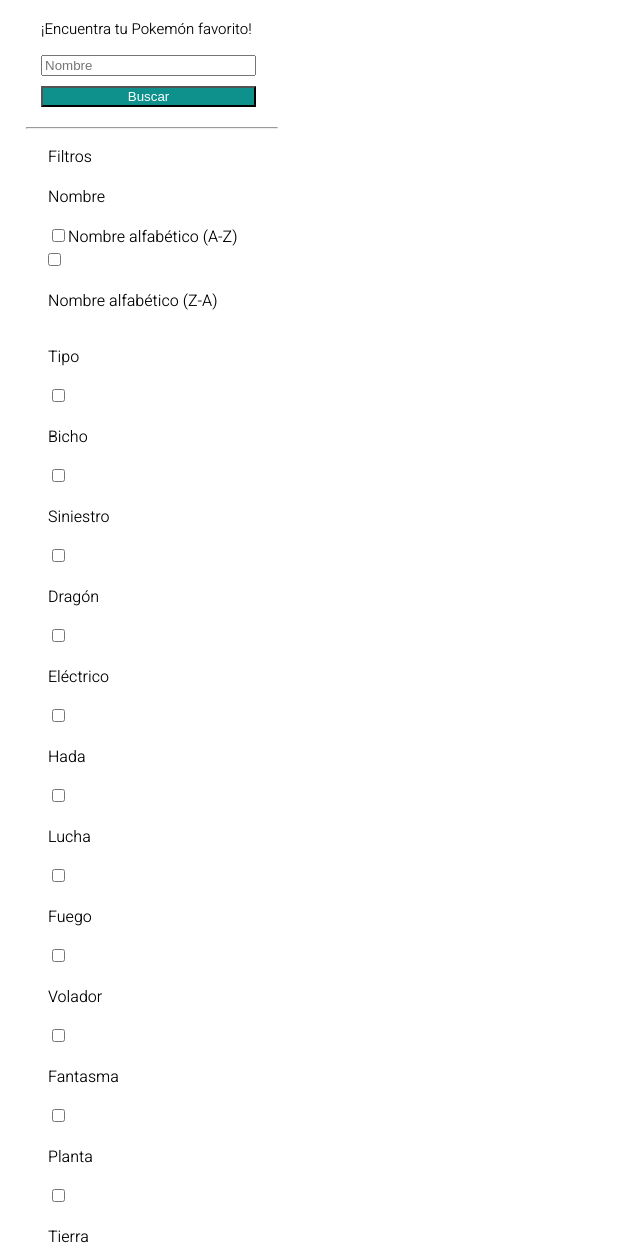
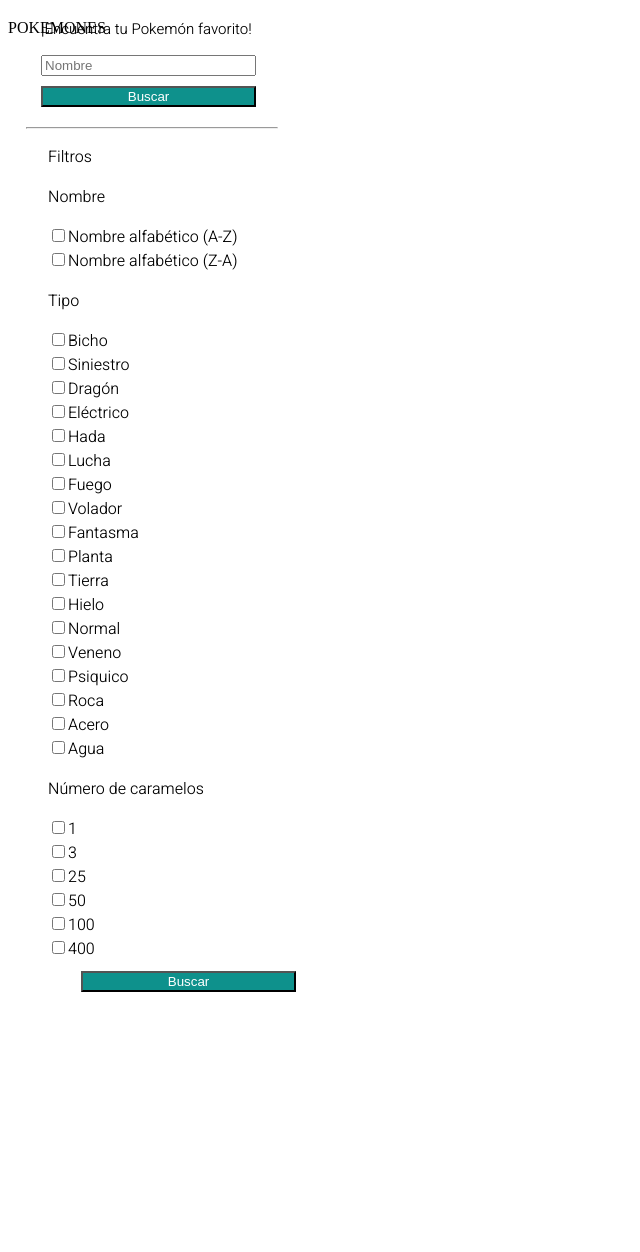
Before and after one commit to eirabm/CDMX010-data-lovers, a plain HTML site: page index.html in a window 1280 px wide. Shown: the part 158-1410 px from the top of the page, without its empty margins (0-640 px from the left). After the commit the page ends 1167 px from the top, so only its background shows below. Drawn offline with Linux system fonts and the light colour scheme.

Commit message:
Interfaz casi lista

```diff
--- a/index.html
+++ b/index.html
@@ -44,45 +44,153 @@
           <ul>
             <li><p>Filtros</p></li>
             <li><p>Nombre</p></li>
+
             <div class="alphabet">
             <li><input type="checkbox"></li>
             <p class="az">Nombre alfabético (A-Z)</p>
             </div>
+
             <div class="alphabet">
-            <li><input type="checkbox" class="az"><p>Nombre alfabético (Z-A)</p></li>
+            <li><input type="checkbox"></li>
+            <p class="az">Nombre alfabético (Z-A)</p>
             </div>
-            <li><p>Tipo</p></li>
-            <li><input type="checkbox"><p>Bicho</p></li>
-            <li><input type="checkbox"><p>Siniestro</p></li>
-            <li><input type="checkbox"><p>Dragón</p></li>
-            <li><input type="checkbox"><p>Eléctrico</p></li>
-            <li><input type="checkbox"><p>Hada</p></li>
-            <li><input type="checkbox"><p>Lucha</p></li>
-            <li><input type="checkbox"><p>Fuego</p></li>
-            <li><input type="checkbox"><p>Volador</p></li>
-            <li><input type="checkbox"><p>Fantasma</p></li>
-            <li><input type="checkbox"><p>Planta</p></li>
-            <li><input type="checkbox"><p>Tierra</p></li>
-            <li><input type="checkbox"><p>Hielo</p></li>
-            <li><input type="checkbox"><p>Normal</p></li>
-            <li><input type="checkbox"><p>Veneno</p></li>
-            <li><input type="checkbox"><p>Psiquico</p></li>
-            <li><input type="checkbox"><p>Roca</p></li>
-            <li><input type="checkbox"><p>Acero</p></li>
-            <li><input type="checkbox"><p>Agua</p></li>
+
+            <li><p >Tipo</p></li>
+
+            <div class="alphabet">
+            <li><input type="checkbox"></li>
+            <p class="az">Bicho</p>
+            </div>
+
+            <div class="alphabet">
+            <li><input type="checkbox"></li>
+            <p class="az">Siniestro</p>
+            </div>
+
+            <div class="alphabet">
+            <li><input type="checkbox"></li>
+            <p class="az">Dragón</p>
+            </div>
+
+            <div class="alphabet">
+            <li><input type="checkbox"></li>
+            <p class="az">Eléctrico</p>
+            </div>
+
+            <div class="alphabet">
+            <li><input type="checkbox"></li>
+            <p class="az">Hada</p>
+            </div>
+
+            <div class="alphabet">
+            <li><input type="checkbox"></li>
+            <p class="az">Lucha</p>
+            </div>
+
+            <div class="alphabet">
+            <li><input type="checkbox"></li>
+            <p class="az">Fuego</p>
+            </div>
+
+            <div class="alphabet">
+            <li><input type="checkbox"></li>
+            <p class="az">Volador</p>
+            </div>
+
+            <div class="alphabet">
+            <li><input type="checkbox"></li>
+            <p class="az">Fantasma</p>
+            </div>
+
+            <div class="alphabet">
+            <li><input type="checkbox"></li>
+            <p class="az">Planta</p>
+            </div>
+
+            <div class="alphabet">
+            <li><input type="checkbox"></li>
+            <p class="az">Tierra</p>
+            </div>
+
+            <div class="alphabet">
+            <li><input type="checkbox"></li>
+            <p class="az">Hielo</p>
+            </div>
+
+            <div class="alphabet">
+            <li><input type="checkbox"></li>
+            <p class="az">Normal</p>
+            </div>
+
+            <div class="alphabet">
+            <li><input type="checkbox"></li>
+            <p class="az">Veneno</p>
+            </div>
+
+            <div class="alphabet">
+            <li><input type="checkbox"></li>
+            <p class="az">Psiquico</p>
+            </div>
+
+            <div class="alphabet">
+            <li><input type="checkbox"></li>
+            <p class="az">Roca</p>
+            </div>
+
+            <div class="alphabet">
+            <li><input type="checkbox"></li>
+            <p class="az">Acero</p>
+            </div>
+
+            <div class="alphabet">
+            <li><input type="checkbox"></li>
+            <p class="az">Agua</p>
+            </div>
+
             <li><p>Número de caramelos</p></li>
-            <li><input type="checkbox"><p>1</p></li>
-            <li><input type="checkbox"><p>3</p></li>
-            <li><input type="checkbox"><p>25</p></li>
-            <li><input type="checkbox"><p>50</p></li>
-            <li><input type="checkbox"><p>100</p></li>
-            <li><input type="checkbox"><p>400</p></li>
+
+            <div class="alphabet">
+            <li><input type="checkbox"></li>
+            <p class="az">1</p>
+            </div>
+
+            <div class="alphabet">
+            <li><input type="checkbox"></li>
+            <p class="az">3</p>
+            </div>
+
+            <div class="alphabet">
+            <li><input type="checkbox"></li>
+            <p class="az">25</p>
+            </div>
+
+            <div class="alphabet">
+            <li><input type="checkbox"></li>
+            <p class="az">50</p>
+            </div>
+
+            <div class="alphabet">
+            <li><input type="checkbox"></li>
+            <p class="az">100</p>
+            </div>
+
+            <div class="alphabet">
+            <li><input type="checkbox"></li>
+            <p class="az">400</p>
+            </div>
+
             <button type="button" class="searchFilter">Buscar</button>
             <li></li>
           </ul>
       </section>
     </div>
+    </div>
 
+    <!-- Pokemones -->
+    <div>
+      <container class="pokemons">
+        <p>POKEMONES</p>
+      </container>
     </div>
 
 
--- a/style.css
+++ b/style.css
@@ -96,6 +96,7 @@
     margin: 0%;
 }
 
-/* input [type="checkbox"]{
-    vertical-align: middle;
-} */
+.pokemons{
+    display: flex;
+    float: left;
+}
```
